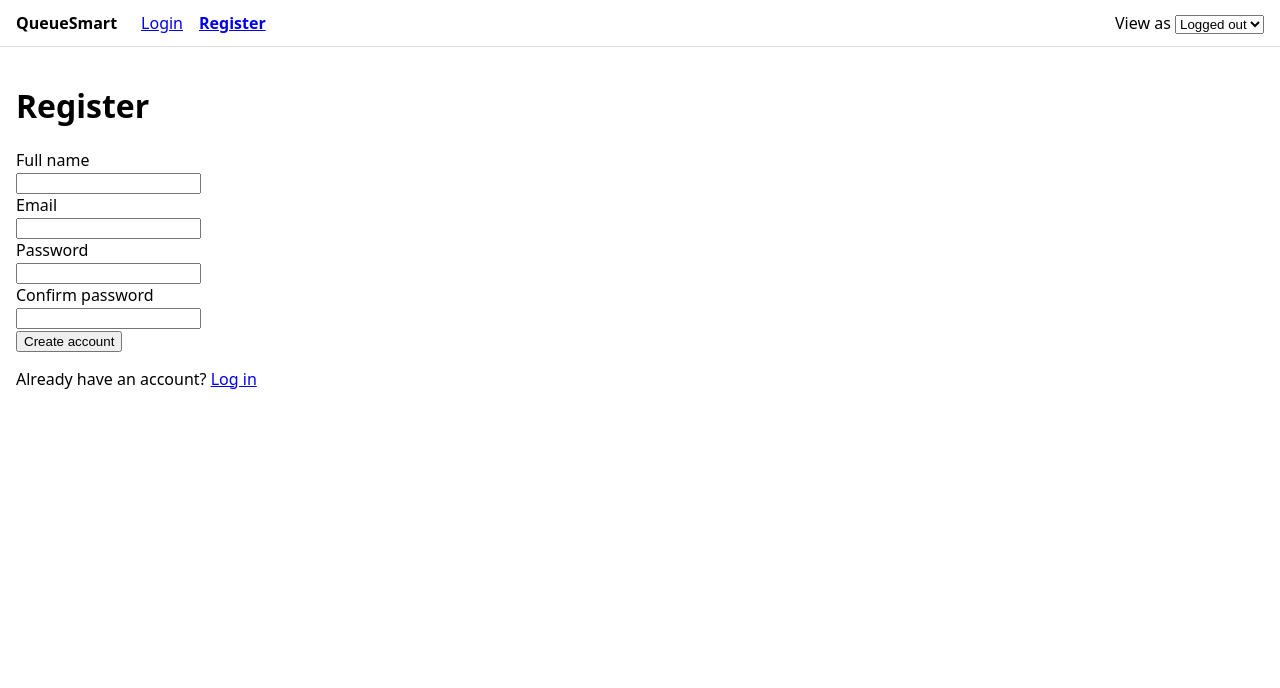
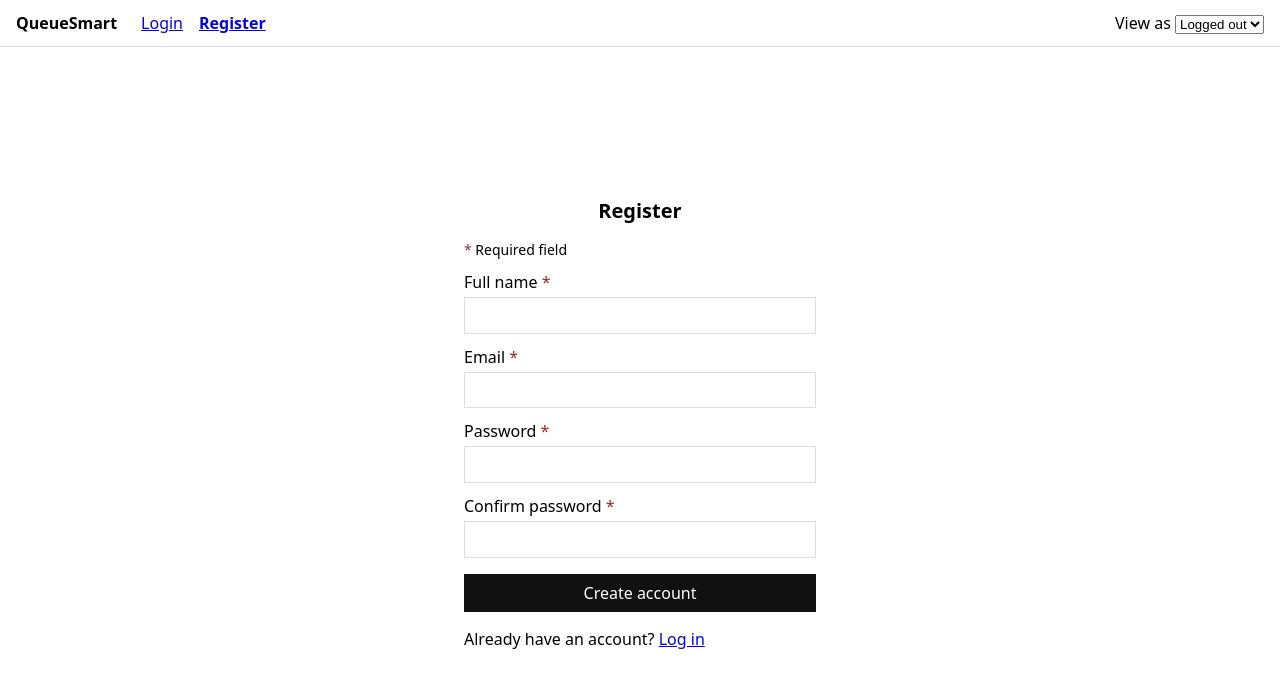
Before and after one commit to tommy-truo/queue-smart, a React (Vite) app in the folder frontend/: page /register in a window 1280 px wide. Shown: the top 688 px of the page. Built offline with nearby package versions, Linux system fonts and the light colour scheme.

Commit message:
Add styling to auth pages

```diff
--- a/frontend/src/pages/auth/Login.tsx
+++ b/frontend/src/pages/auth/Login.tsx
@@ -2,6 +2,7 @@ import { useState, type FormEvent } from 'react'
 import { Link, useNavigate } from 'react-router'
 import { homePath, useAuth } from '../../auth/AuthContext.ts'
 import { LIMITS, validateLogin } from '../../auth/validateAuth.ts'
+import './auth.css'
 
 export default function Login() {
   const { login } = useAuth()
@@ -29,12 +30,11 @@ export default function Login() {
   }
 
   return (
-    <>
+    <section className="auth">
       <h1>Login</h1>
       <form noValidate onSubmit={handleSubmit}>
-        <div>
+        <div className="auth-field">
           <label htmlFor="login-email">Email</label>
-          <br />
           <input
             id="login-email"
             name="email"
@@ -46,9 +46,8 @@ export default function Login() {
           />
           {fieldErrors.email ? <div role="alert">{fieldErrors.email}</div> : null}
         </div>
-        <div>
+        <div className="auth-field">
           <label htmlFor="login-password">Password</label>
-          <br />
           <input
             id="login-password"
             name="password"
@@ -66,6 +65,6 @@ export default function Login() {
       <p>
         Don&apos;t have an account? <Link to="/register">Register</Link>
       </p>
-    </>
+    </section>
   )
 }
--- a/frontend/src/pages/auth/Register.tsx
+++ b/frontend/src/pages/auth/Register.tsx
@@ -2,6 +2,7 @@ import { useState, type FormEvent } from 'react'
 import { Link, useNavigate } from 'react-router'
 import { homePath, useAuth } from '../../auth/AuthContext.ts'
 import { LIMITS, validateRegister } from '../../auth/validateAuth.ts'
+import './auth.css'
 
 type RegisterField = 'fullName' | 'email' | 'password' | 'confirmPassword'
 
@@ -42,59 +43,85 @@ export default function Register() {
   }
 
   return (
-    <>
+    <section className="auth">
       <h1>Register</h1>
+      <p className="auth-legend">
+        <span className="auth-required" aria-hidden="true">
+          *
+        </span>{' '}
+        Required field
+      </p>
       <form noValidate onSubmit={handleSubmit}>
-        <div>
-          <label htmlFor="register-full-name">Full name</label>
-          <br />
+        <div className="auth-field">
+          <label htmlFor="register-full-name">
+            Full name{' '}
+            <span className="auth-required" aria-hidden="true">
+              *
+            </span>
+          </label>
           <input
             id="register-full-name"
             name="fullName"
             type="text"
             autoComplete="name"
+            required
             maxLength={LIMITS.name.max}
             value={fullName}
             onChange={(e) => setFullName(e.target.value)}
           />
           {fieldErrors.fullName ? <div role="alert">{fieldErrors.fullName}</div> : null}
         </div>
-        <div>
-          <label htmlFor="register-email">Email</label>
-          <br />
+        <div className="auth-field">
+          <label htmlFor="register-email">
+            Email{' '}
+            <span className="auth-required" aria-hidden="true">
+              *
+            </span>
+          </label>
           <input
             id="register-email"
             name="email"
             type="email"
             autoComplete="email"
+            required
             maxLength={LIMITS.email.max}
             value={email}
             onChange={(e) => setEmail(e.target.value)}
           />
           {fieldErrors.email ? <div role="alert">{fieldErrors.email}</div> : null}
         </div>
-        <div>
-          <label htmlFor="register-password">Password</label>
-          <br />
+        <div className="auth-field">
+          <label htmlFor="register-password">
+            Password{' '}
+            <span className="auth-required" aria-hidden="true">
+              *
+            </span>
+          </label>
           <input
             id="register-password"
             name="password"
             type="password"
             autoComplete="new-password"
+            required
             maxLength={LIMITS.password.max}
             value={password}
             onChange={(e) => setPassword(e.target.value)}
           />
           {fieldErrors.password ? <div role="alert">{fieldErrors.password}</div> : null}
         </div>
-        <div>
-          <label htmlFor="register-confirm-password">Confirm password</label>
-          <br />
+        <div className="auth-field">
+          <label htmlFor="register-confirm-password">
+            Confirm password{' '}
+            <span className="auth-required" aria-hidden="true">
+              *
+            </span>
+          </label>
           <input
             id="register-confirm-password"
             name="confirmPassword"
             type="password"
             autoComplete="new-password"
+            required
             maxLength={LIMITS.password.max}
             value={confirmPassword}
             onChange={(e) => setConfirmPassword(e.target.value)}
@@ -108,6 +135,6 @@ export default function Register() {
       <p>
         Already have an account? <Link to="/login">Log in</Link>
       </p>
-    </>
+    </section>
   )
 }
--- /dev/null
+++ b/frontend/src/pages/auth/auth.css
@@ -0,0 +1,76 @@
+#root:has(.auth) {
+  min-height: 100vh;
+  display: flex;
+  flex-direction: column;
+}
+
+#root:has(.auth) main {
+  flex: 1;
+  display: flex;
+}
+
+.auth {
+  width: 100%;
+  max-width: 22rem;
+  margin: auto;
+}
+
+.auth h1 {
+  margin: 0 0 1rem;
+  font-size: 1.25rem;
+  font-weight: 600;
+  text-align: center;
+}
+
+.auth-required {
+  color: #9b2c2c;
+}
+
+.auth .auth-legend {
+  margin: 0 0 0.75rem;
+  font-size: 0.875rem;
+}
+
+.auth form {
+  display: flex;
+  flex-direction: column;
+  gap: 0.75rem;
+}
+
+.auth-field label {
+  display: block;
+  margin-bottom: 0.25rem;
+}
+
+.auth-field input {
+  box-sizing: border-box;
+  width: 100%;
+  padding: 0.4rem 0.5rem;
+  border: 1px solid #ddd;
+  font: inherit;
+}
+
+.auth-field input:focus {
+  outline: 1px solid #111;
+  outline-offset: 1px;
+}
+
+.auth button {
+  margin-top: 0.25rem;
+  padding: 0.45rem 0.75rem;
+  border: 1px solid #111;
+  background: #111;
+  color: #fff;
+  font: inherit;
+  cursor: pointer;
+}
+
+.auth [role='alert'] {
+  margin-top: 0.25rem;
+  color: #9b2c2c;
+  font-size: 0.875rem;
+}
+
+.auth p {
+  margin: 1rem 0 0;
+}
```
